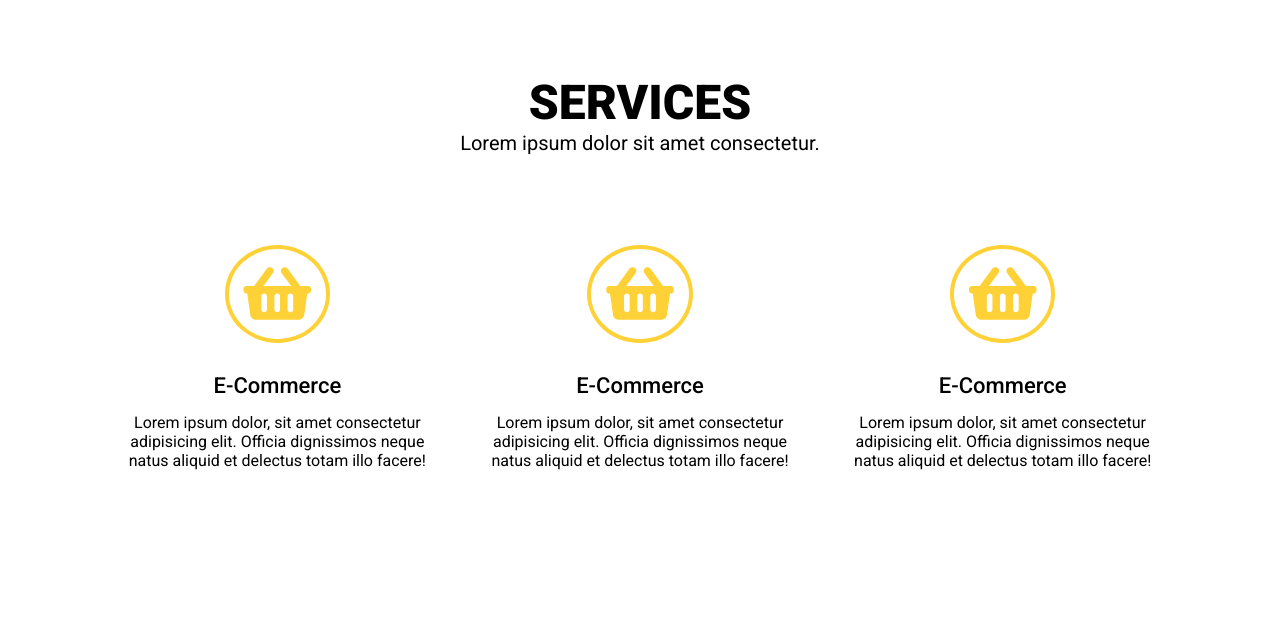
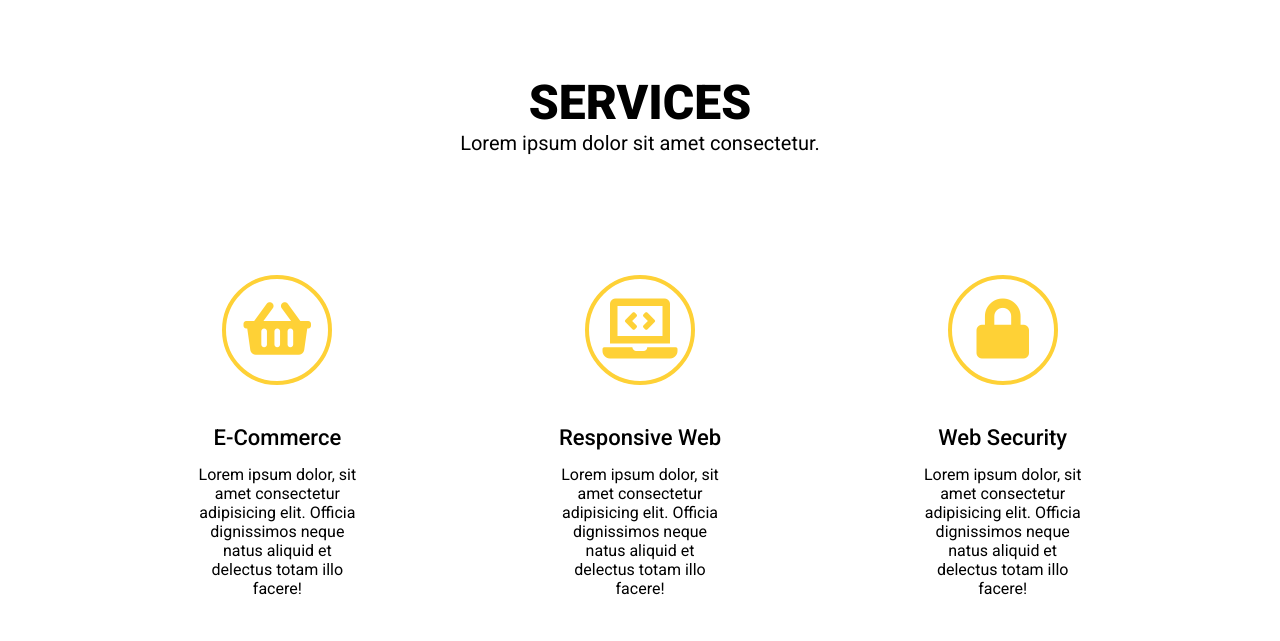
Before and after one commit to scoverstudio/mini-project, a website: page index.html in a window 1280 px wide. Shown: the part 742-1383 px from the top of the page. Before the commit the page ends 1318 px from the top, so only its background shows below. Drawn offline with Linux system fonts and the light colour scheme; a web font is replaced by a local one.

Commit message:
Add some styles for services

```diff
--- a/index.html
+++ b/index.html
@@ -49,14 +49,14 @@
                     et delectus totam illo facere!</p>
             </div>
             <div class="card">
-                <i class="fas fa-shopping-basket"></i>
-                <h3>E-Commerce</h3>
+                <i class="fas fa-laptop-code"></i>
+                <h3>Responsive Web</h3>
                 <p>Lorem ipsum dolor, sit amet consectetur adipisicing elit. Officia dignissimos neque natus aliquid
                     et delectus totam illo facere!</p>
             </div>
             <div class="card">
-                <i class="fas fa-shopping-basket"></i>
-                <h3>E-Commerce</h3>
+                <i class="fas fa-lock"></i>
+                <h3>Web Security</h3>
                 <p>Lorem ipsum dolor, sit amet consectetur adipisicing elit. Officia dignissimos neque natus aliquid
                     et delectus totam illo facere!</p>
             </div>
--- a/sass/style.scss
+++ b/sass/style.scss
@@ -31,6 +31,7 @@ section {
     text-transform: uppercase;
     text-align: center;
 }
+
 .page-subparagraph {
     font-size: 20px;
     text-align: center;
@@ -81,7 +82,7 @@ section {
     width: 100%;
     height: 90vh;
     margin: 0 auto;
-    max-width: 1920px;
+    max-width: 100%;
     z-index: -1;
 
     img {
@@ -147,20 +148,26 @@ section {
 
 .services {
     max-width: 1920px;
+
     .cards {
         display: flex;
+
         .card {
             text-align: center;
-            padding: 10px 30px;
+            padding: 40px 100px;
+
             i {
                 color: $color-one;
+                width: 110px;
+                height: 110px;
                 font-size: 60px;
                 border: 4px solid;
+                line-height: 100px;
                 border-radius: 50%;
-                padding: 15px;
-                margin-bottom: 30px;
+                margin-bottom: 40px;
             }
-            h3{
+
+            h3 {
                 font-size: 22px;
                 margin-bottom: 15px;
                 font-family: $font-one;
```
Also changed, not shown: css/style.css, 1 other file.
